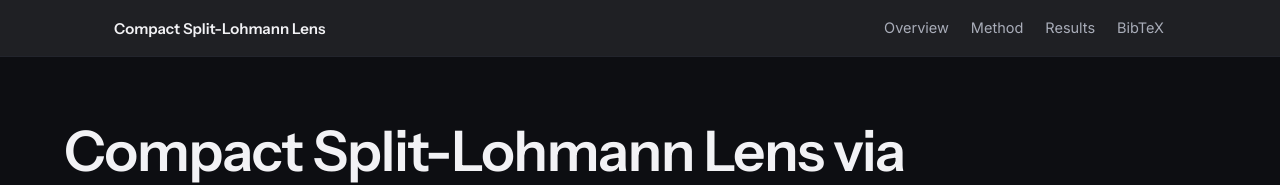
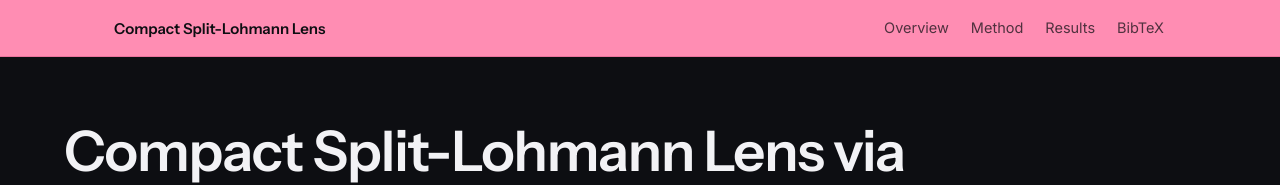
Before and after one commit to jyj7913/compact-split-lohmann, a plain HTML site: page index.html in a window 1280 px wide. Shown: the top 185 px of the page. Drawn offline with Linux system fonts and the light colour scheme.

Commit message:
Nav bar in the venue pink
Co-Authored-By: Claude Opus 5.5 <noreply@anthropic.com>
Claude-Session: https://claude.ai/code/session_01Kwdv11uqbkBv34UbCbzSw8

```diff
--- a/index.html
+++ b/index.html
@@ -45,11 +45,11 @@ p{margin:0 0 1em}
 .soft{background:var(--soft)}
 .muted{color:var(--muted)}
 /* navigation */
-nav{position:sticky;top:0;z-index:20;background:color-mix(in srgb,var(--hero) 92%,transparent);backdrop-filter:blur(8px);border-bottom:1px solid #22242c}
+nav{position:sticky;top:0;z-index:20;background:#ff8db3;border-bottom:1px solid #e9739c}
 nav .wrap{display:flex;align-items:center;gap:18px;padding:0 max(5vw,16px);height:56px;overflow-x:auto;scrollbar-width:none}
-nav .home{flex:none;color:var(--hero-ink);font:600 15px "Instrument Sans",sans-serif;text-decoration:none;white-space:nowrap;margin-right:auto}
-nav a.l{flex:none;color:var(--hero-muted);text-decoration:none;font-size:14.5px;white-space:nowrap;padding:16px 2px}
-nav a.l:hover,nav a.l:focus-visible{color:var(--hero-ink)}
+nav .home{flex:none;color:#0d0e12;font:600 15px "Instrument Sans",sans-serif;text-decoration:none;white-space:nowrap;margin-right:auto}
+nav a.l{flex:none;color:rgba(13,14,18,.72);text-decoration:none;font-size:14.5px;white-space:nowrap;padding:16px 2px}
+nav a.l:hover,nav a.l:focus-visible{color:#0d0e12}
 /* hero */
 .hero{background:var(--hero);color:var(--hero-ink);padding:clamp(36px,5vw,64px) max(5vw,16px) clamp(36px,4vw,56px)}
 .hero h1{font-size:clamp(34px,5vw,56px);font-weight:600;max-width:17em}
```
